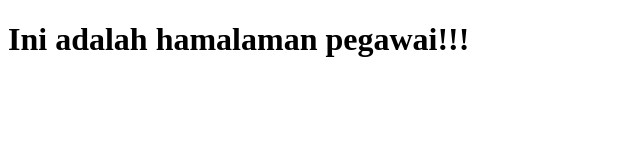
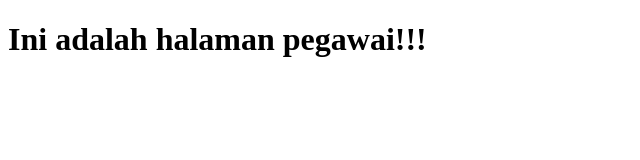
Before and after one commit to saefulrahman/train-git, a plain HTML site: page pegawai.html in a window 1280 px wide. Shown: the whole page, without its empty margins (0-640 px from the left). Drawn offline with Linux system fonts and the light colour scheme.

Commit message:
Update pegawai.html

```diff
--- a/pegawai.html
+++ b/pegawai.html
@@ -4,6 +4,6 @@
 	<title>Ini halaman pegawai</title>
 </head>
 <body>
-<h1>Ini adalah hamalaman pegawai!!!</h1>
+<h1>Ini adalah halaman pegawai!!!</h1>
 </body>
 </html>
```
